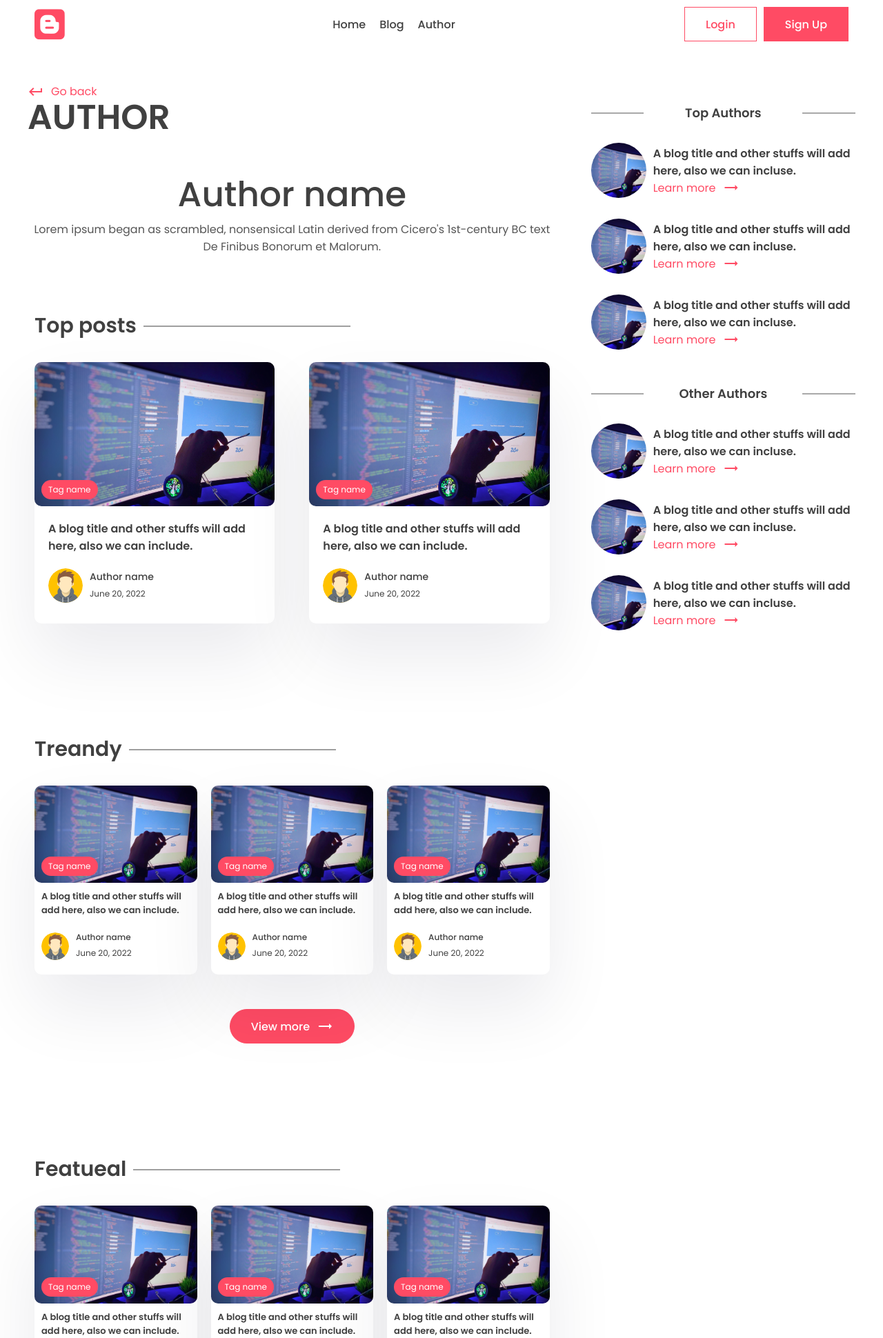
After one commit to Jaworowski-Piotr/Blog-site, a Django app: a page that uses app/templates/app/author.html in a window 1280 px wide. The commit adds this page. Shown: the top 1940 px of the page at 69% size. Run offline with Django 4.2, Linux system fonts and the light colour scheme; data comes from the database, SQL or seed files in the repository; both versions use the stored data as it was after the commit; some libraries are stand-ins or nearby versions.

Commit message:
Cd rozwoju bloga

```diff
--- a/app/admin.py
+++ b/app/admin.py
@@ -1,5 +1,5 @@
 from django.contrib import admin
-from .models import Post, Tag, Comments
+from .models import Post, Tag, Comments, Subscribe, Profile
 
 
 # Register your models here.
@@ -15,3 +15,5 @@ class TagAdmin(admin.ModelAdmin):
 admin.site.register(Post, PostAdmin)
 admin.site.register(Tag, TagAdmin)
 admin.site.register(Comments)
+admin.site.register(Subscribe)
+admin.site.register(Profile)
--- a/app/forms.py
+++ b/app/forms.py
@@ -1,5 +1,6 @@
 from django import forms
 from .models import Comments, Subscribe
+from django.utils.translation import gettext_lazy as _
 
 
 class CommentForm(forms.ModelForm):
@@ -19,3 +20,8 @@ class SubscribeForm(forms.ModelForm):
     class Meta:
         model = Subscribe
         fields = '__all__'
+        labels = {'email': _('')}
+
+    def __init__(self, *args, **kwargs):
+        super(SubscribeForm, self).__init__(*args, **kwargs)
+        self.fields['email'].widget.attrs['placeholder'] = 'Type your email...'
--- /dev/null
+++ b/app/templates/app/author.html
@@ -0,0 +1,373 @@
+{% extends 'base.html' %}
+{% load static %}
+
+{% block title %}
+    Author | {{ profile.user.username }}
+{% endblock %}
+
+{% block content %}
+    <div class="container">
+        <div class="layout">
+          <!-- left layout -->
+          <div class="left">
+            <div class="page-top">
+              <div class="top flex">
+                <div class="page-name">
+                  <a href="#" class="learn">
+                    <span class="material-icons"> keyboard_return </span> Go
+                    back
+                  </a>
+                  <h1>Author</h1>
+                </div>
+              </div>
+            </div>
+
+            <center>
+              <div class="typo">
+                <h1 class="title">Author name</h1>
+                <p>
+                  Lorem ipsum began as scrambled, nonsensical Latin derived from
+                  Cicero's 1st-century BC text De Finibus Bonorum et Malorum.
+                </p>
+              </div>
+            </center>
+            <section class="sp">
+              <div class="container">
+                <h1 class="sec-title">Top posts</h1>
+                <div class="grid-2 blog">
+                  <!-- card -->
+                  <a href="#">
+                    <div class="card">
+                      <div class="post-img">
+                        <img src="../images/post.png" alt="" />
+                        <div class="tag">Tag name</div>
+                      </div>
+                      <div class="card-content">
+                        <h3>
+                          A blog title and other stuffs will add here, also we
+                          can include.
+                        </h3>
+                        <div class="author">
+                          <div class="profile-pic">
+                            <img src="../images/author.svg" alt="" />
+                          </div>
+                          <div class="details">
+                            <p>Author name</p>
+                            <small>June 20, 2022</small>
+                          </div>
+                        </div>
+                      </div>
+                    </div>
+                  </a>
+                  <!-- card end-->
+                  <!-- card -->
+                  <a href="#">
+                    <div class="card">
+                      <div class="post-img">
+                        <img src="../images/post.png" alt="" />
+                        <div class="tag">Tag name</div>
+                      </div>
+                      <div class="card-content">
+                        <h3>
+                          A blog title and other stuffs will add here, also we
+                          can include.
+                        </h3>
+                        <div class="author">
+                          <div class="profile-pic">
+                            <img src="../images/author.svg" alt="" />
+                          </div>
+                          <div class="details">
+                            <p>Author name</p>
+                            <small>June 20, 2022</small>
+                          </div>
+                        </div>
+                      </div>
+                    </div>
+                  </a>
+                  <!-- card end-->
+                </div>
+              </div>
+            </section>
+            <section class="sp">
+              <div class="container">
+                <h1 class="sec-title">Treandy</h1>
+                <div class="grid-3 blog-grid">
+                  <!-- card -->
+                  <a href="#">
+                    <div class="card">
+                      <div class="post-img">
+                        <img src="../images/post.png" alt="" />
+                        <div class="tag">Tag name</div>
+                      </div>
+                      <div class="card-content">
+                        <h3>
+                          A blog title and other stuffs will add here, also we
+                          can include.
+                        </h3>
+                        <div class="author">
+                          <div class="profile-pic">
+                            <img src="../images/author.svg" alt="" />
+                          </div>
+                          <div class="details">
+                            <p>Author name</p>
+                            <small>June 20, 2022</small>
+                          </div>
+                        </div>
+                      </div>
+                    </div>
+                  </a>
+                  <!-- card end-->
+                  <!-- card -->
+                  <a href="#">
+                    <div class="card">
+                      <div class="post-img">
+                        <img src="../images/post.png" alt="" />
+                        <div class="tag">Tag name</div>
+                      </div>
+                      <div class="card-content">
+                        <h3>
+                          A blog title and other stuffs will add here, also we
+                          can include.
+                        </h3>
+                        <div class="author">
+                          <div class="profile-pic">
+                            <img src="../images/author.svg" alt="" />
+                          </div>
+                          <div class="details">
+                            <p>Author name</p>
+                            <small>June 20, 2022</small>
+                          </div>
+                        </div>
+                      </div>
+                    </div>
+                  </a>
+                  <!-- card end-->
+                  <!-- card -->
+                  <a href="#">
+                    <div class="card">
+                      <div class="post-img">
+                        <img src="../images/post.png" alt="" />
+                        <div class="tag">Tag name</div>
+                      </div>
+                      <div class="card-content">
+                        <h3>
+                          A blog title and other stuffs will add here, also we
+                          can include.
+                        </h3>
+                        <div class="author">
+                          <div class="profile-pic">
+                            <img src="../images/author.svg" alt="" />
+                          </div>
+                          <div class="details">
+                            <p>Author name</p>
+                            <small>June 20, 2022</small>
+                          </div>
+                        </div>
+                      </div>
+                    </div>
+                  </a>
+                  <!-- card end-->
+                </div>
+                <center>
+                  <button class="btn btn-primary rounded view">
+                    View more
+                    <span class="material-icons"> trending_flat </span>
+                  </button>
+                </center>
+              </div>
+            </section>
+            <section class="sp">
+              <div class="container">
+                <h1 class="sec-title">Featueal</h1>
+                <div class="grid-3 blog-grid">
+                  <!-- card -->
+                  <a href="#">
+                    <div class="card">
+                      <div class="post-img">
+                        <img src="../images/post.png" alt="" />
+                        <div class="tag">Tag name</div>
+                      </div>
+                      <div class="card-content">
+                        <h3>
+                          A blog title and other stuffs will add here, also we
+                          can include.
+                        </h3>
+                        <div class="author">
+                          <div class="profile-pic">
+                            <img src="../images/author.svg" alt="" />
+                          </div>
+                          <div class="details">
+                            <p>Author name</p>
+                            <small>June 20, 2022</small>
+                          </div>
+                        </div>
+                      </div>
+                    </div>
+                  </a>
+                  <!-- card end-->
+                  <!-- card -->
+                  <a href="#">
+                    <div class="card">
+                      <div class="post-img">
+                        <img src="../images/post.png" alt="" />
+                        <div class="tag">Tag name</div>
+                      </div>
+                      <div class="card-content">
+                        <h3>
+                          A blog title and other stuffs will add here, also we
+                          can include.
+                        </h3>
+                        <div class="author">
+                          <div class="profile-pic">
+                            <img src="../images/author.svg" alt="" />
+                          </div>
+                          <div class="details">
+                            <p>Author name</p>
+                            <small>June 20, 2022</small>
+                          </div>
+                        </div>
+                      </div>
+                    </div>
+                  </a>
+                  <!-- card end-->
+                  <!-- card -->
+                  <a href="#">
+                    <div class="card">
+                      <div class="post-img">
+                        <img src="../images/post.png" alt="" />
+                        <div class="tag">Tag name</div>
+                      </div>
+                      <div class="card-content">
+                        <h3>
+                          A blog title and other stuffs will add here, also we
+                          can include.
+                        </h3>
+                        <div class="author">
+                          <div class="profile-pic">
+                            <img src="../images/author.svg" alt="" />
+                          </div>
+                          <div class="details">
+                            <p>Author name</p>
+                            <small>June 20, 2022</small>
+                          </div>
+                        </div>
+                      </div>
+                    </div>
+                  </a>
+                  <!-- card end-->
+                </div>
+                <center>
+                  <button class="btn btn-primary rounded view">
+                    View more
+                    <span class="material-icons"> trending_flat </span>
+                  </button>
+                </center>
+              </div>
+            </section>
+          </div>
+          <!-- left layout end -->
+
+          <!-- right layout -->
+          <div class="right">
+            <div class="block">
+              <h2 class="title2">Top Authors</h2>
+              <div class="recent-post other-author">
+                <div class="rounded-img">
+                  <img src="../images/post.png" alt="" />
+                </div>
+                <div class="recent-content">
+                  <h3>
+                    A blog title and other stuffs will add here, also we can
+                    incluse.
+                  </h3>
+                  <a class="learn" href="#"
+                    >Learn more
+                    <span class="material-icons"> trending_flat </span></a
+                  >
+                </div>
+              </div>
+              <div class="recent-post other-author">
+                <div class="rounded-img">
+                  <img src="../images/post.png" alt="" />
+                </div>
+                <div class="recent-content">
+                  <h3>
+                    A blog title and other stuffs will add here, also we can
+                    incluse.
+                  </h3>
+                  <a class="learn" href="#"
+                    >Learn more
+                    <span class="material-icons"> trending_flat </span></a
+                  >
+                </div>
+              </div>
+              <div class="recent-post other-author">
+                <div class="rounded-img">
+                  <img src="../images/post.png" alt="" />
+                </div>
+                <div class="recent-content">
+                  <h3>
+                    A blog title and other stuffs will add here, also we can
+                    incluse.
+                  </h3>
+                  <a class="learn" href="#"
+                    >Learn more
+                    <span class="material-icons"> trending_flat </span></a
+                  >
+                </div>
+              </div>
+            </div>
+
+            <div class="block">
+              <h2 class="title2">Other Authors</h2>
+              <div class="recent-post other-author">
+                <div class="rounded-img">
+                  <img src="../images/post.png" alt="" />
+                </div>
+                <div class="recent-content">
+                  <h3>
+                    A blog title and other stuffs will add here, also we can
+                    incluse.
+                  </h3>
+                  <a class="learn" href="#"
+                    >Learn more
+                    <span class="material-icons"> trending_flat </span></a
+                  >
+                </div>
+              </div>
+              <div class="recent-post other-author">
+                <div class="rounded-img">
+                  <img src="../images/post.png" alt="" />
+                </div>
+                <div class="recent-content">
+                  <h3>
+                    A blog title and other stuffs will add here, also we can
+                    incluse.
+                  </h3>
+                  <a class="learn" href="#"
+                    >Learn more
+                    <span class="material-icons"> trending_flat </span></a
+                  >
+                </div>
+              </div>
+              <div class="recent-post other-author">
+                <div class="rounded-img">
+                  <img src="../images/post.png" alt="" />
+                </div>
+                <div class="recent-content">
+                  <h3>
+                    A blog title and other stuffs will add here, also we can
+                    incluse.
+                  </h3>
+                  <a class="learn" href="#"
+                    >Learn more
+                    <span class="material-icons"> trending_flat </span></a
+                  >
+                </div>
+              </div>
+            </div>
+          </div>
+          <!-- right layout end -->
+        </div>
+      </div>
+{% endblock %}
--- a/app/templates/app/post.html
+++ b/app/templates/app/post.html
@@ -62,7 +62,7 @@
                     </p>
                     <div class="blog-tags">
                         {% for tag in post.tags.all %}
-                            <div class="tag">{{ tag.name }}</div>
+                            <a href="{% url 'tag_page' tag.slug %}" class="tag">{{ tag.name }}</a>
                         {% endfor %}
                     </div>
                     <div class="social-share">
--- a/app/urls.py
+++ b/app/urls.py
@@ -3,5 +3,7 @@ from . import views
 
 urlpatterns = [
     path('', views.index, name='index'),
-    path('post/<slug:slug>', views.post_page, name='post_page')
+    path('post/<slug:slug>', views.post_page, name='post_page'),
+    path('tag/<slug:slug>', views.tag_page, name='tag_page'),
+    path('author/<slug:slug>', views.author_page, name='author_page')
 ]
--- a/app/views.py
+++ b/app/views.py
@@ -1,6 +1,6 @@
 from django.http import HttpResponseRedirect
 from django.shortcuts import render, redirect, reverse
-from .models import Post, Comments
+from .models import Post, Comments, Tag, Profile
 from .forms import CommentForm, SubscribeForm
 
 
@@ -8,13 +8,55 @@ from .forms import CommentForm, SubscribeForm
 def index(request):
     top_posts = Post.objects.all().order_by("-view_count")[:3]
     recent_posts = Post.objects.all().order_by("-last_update")[:3]
+    featured_post = Post.objects.filter(is_featured=True)
     subscribe_form = SubscribeForm()
+    subscribe_successful = None
+
+    if request.method == 'POST':
+        subscribe_form = SubscribeForm(request.POST)
+        if subscribe_form.is_valid():
+            subscribe_form.save()
+            subscribe_successful = 'Subscribed Successfully'
+            subscribe_form = SubscribeForm()
+
     context = {
         'top_posts': top_posts,
         'recent_post': recent_posts,
-        'subscribe_form': subscribe_form
+        'subscribe_form': subscribe_form,
+        'subscribe_successful': subscribe_successful,
+        'featured_post': featured_post.first()
     }
     return render(request, 'app/index.html', context)
+
+
+def tag_page(request, slug):
+    tag = Tag.objects.get(slug=slug)
+    tags = Tag.objects.all()
+    top_posts = Post.objects.filter(tags__in=[tag.id]).order_by('-view_count')[:3]
+    recent_posts = Post.objects.filter(tags__in=[tag.id]).order_by('-last_update')[:3]
+    context = {
+        'tag': tag,
+        'top_posts': top_posts,
+        'recent_posts': recent_posts,
+        'tags': tags
+    }
+
+    return render(request, 'app/tag.html', context)
+
+
+def author_page(request, slug):
+    profile = Profile.objects.get(slug=slug)
+
+    top_posts = Post.objects.filter(author=profile.user).order_by('-view_count')[:3]
+    recent_posts = Post.objects.filter(author=profile.user).order_by('-last_update')[:3]
+
+    context = {
+        'profile': profile,
+        'top_posts': top_posts,
+        'recent_posts': recent_posts
+    }
+
+    return render(request, 'app/author.html', context)
 
 
 def post_page(request, slug):
```
Also changed, not shown: app/models.py (+17 -0 lines), app/templates/app/index.html (+21 -15 lines), app/templates/app/tag.html (added, +122 -0 lines), app/migrations/0007_post_is_featured.py (added), app/migrations/0008_post_author.py (added), app/migrations/0009_profile.py (added), db.sqlite3, upload/images/male.png (added).
